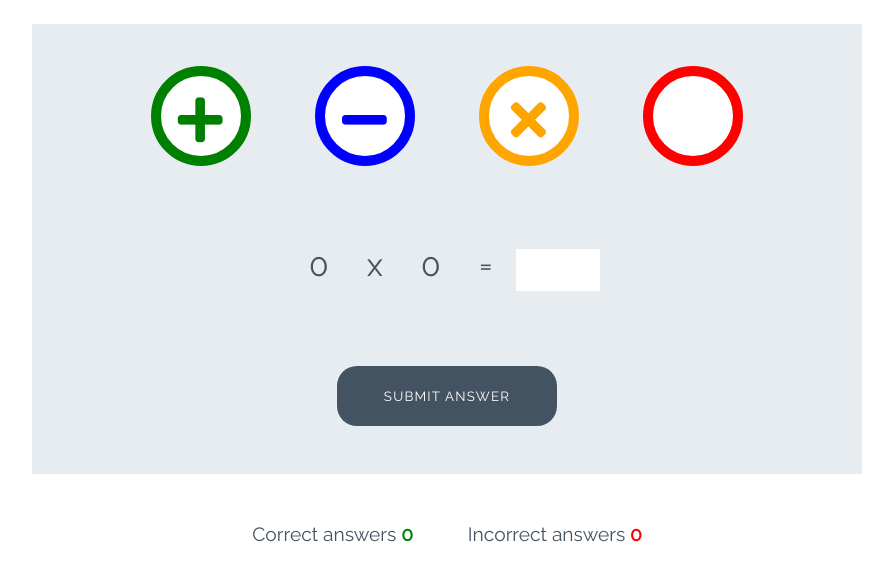
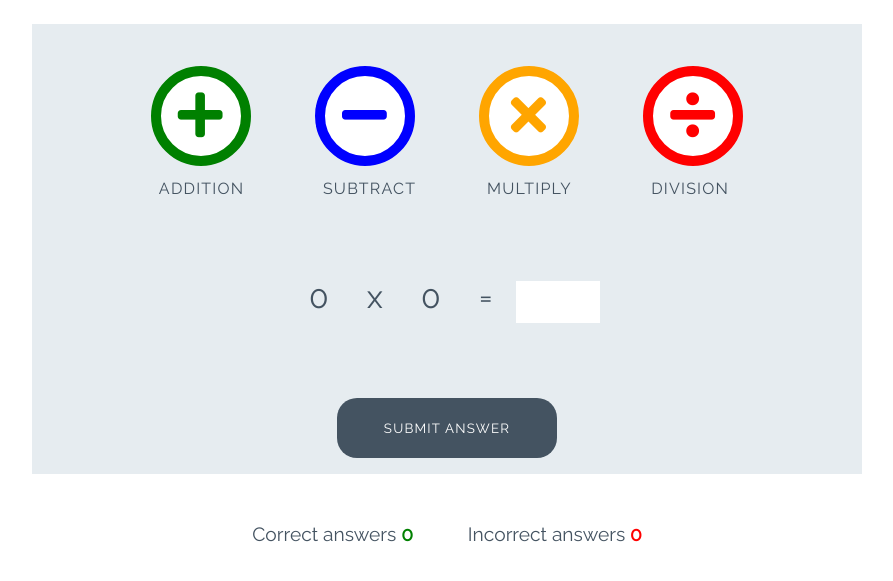
Before and after one commit to LindaAPersson/love-maths, a plain HTML site: page index.html in a window 1280 px wide. Shown: the part 79-660 px from the top of the page, without its empty margins (193-1086 px from the left). Drawn offline with Linux system fonts and the light colour scheme.

Commit message:
<style>[body]Added styles to the buttons of gameing area

```diff
--- a/assets/css/style.css
+++ b/assets/css/style.css
@@ -109,6 +109,15 @@ body {
     font-size: 3.2rem;
     margin: 0 30px;
     transition: all 0.5s;
+}
+
+.btn--big::after{
+    content: attr(data-type);
+    font-size: 1rem;
+    color: #445361;
+    position: relative;
+    left: -0.5em;
+
 }
 
 .btn--blue {
--- a/index.html
+++ b/index.html
@@ -26,17 +26,17 @@
 
     <div class="game-area">
       <div class="controls-area">
-            <button class="btn btn--big btn--green">
+        <button data-type="addition" class="btn btn--big btn--green">
           <i class="fas fa-plus"></i>
         </button>
-            <button class="btn btn--big btn--blue">
+        <button data-type="subtract" class="btn btn--big btn--blue">
           <i class="fas fa-minus"></i>
         </button>
-            <button class="btn btn--big btn--orange">
+        <button data-type="multiply" class="btn btn--big btn--orange">
           <i class="fas fa-times"></i>
         </button>
-            <button class="btn btn--big btn--red">
-                <i class="fas fa-ivide"></i>
+        <button data-type="division" class="btn btn--big btn--red">
+          <i class="fas fa-divide"></i>
         </button>
       </div>
       <div class="question-area">
@@ -45,11 +45,10 @@
         <span id="operand2">0</span>
         <span>=</span>
         <p class="answer-message">Enter Answer:</p>
-            <input id="answer-box" type="number">
+        <input id="answer-box" type="number" />
       </div>
-        <button class="btn btn--gray">Submit Answer</button>
+      <button data-type="submit" class="btn btn--gray">Submit Answer</button>
     </div>
-
 
     <div class="score-area">
       <p class="scores">Correct answers <span id="score">0</span></p>
```
Lines whose indentation alone changed are shown as unchanged.
